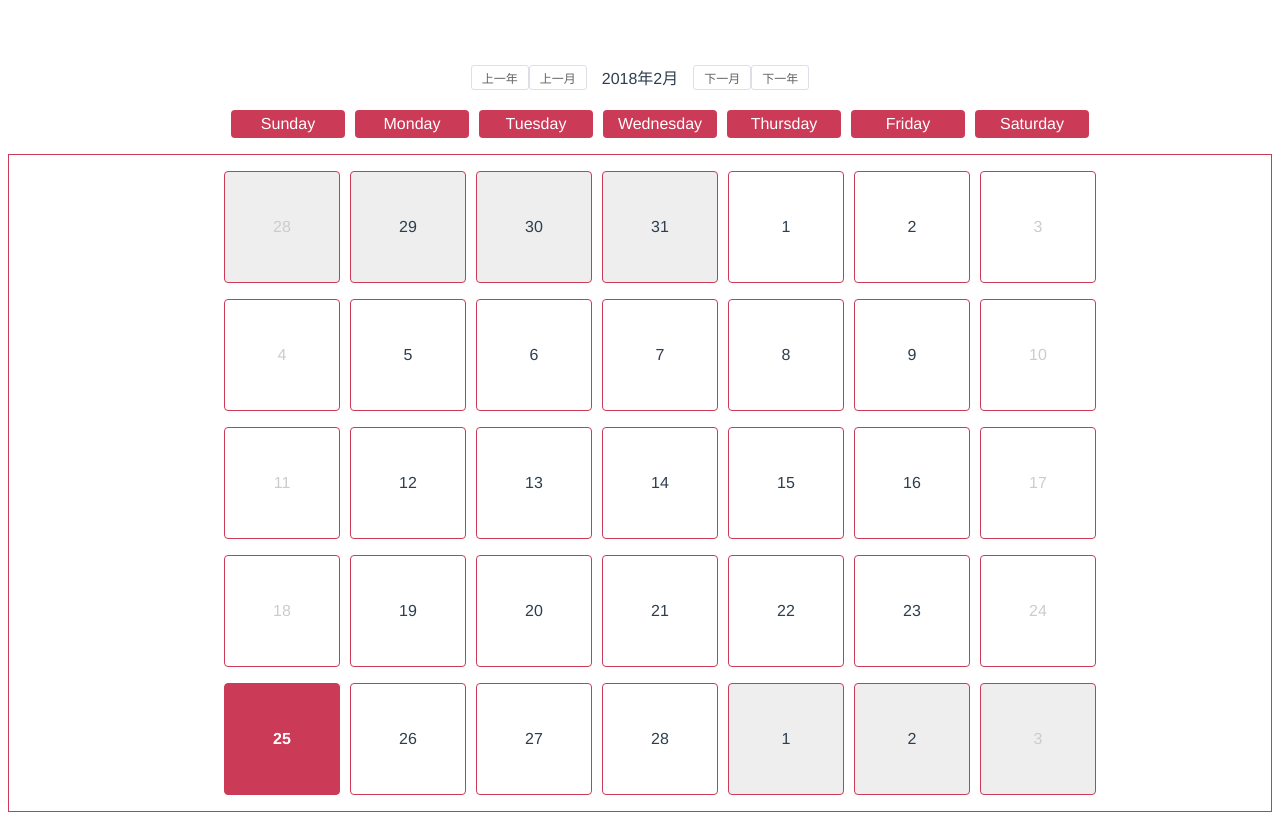
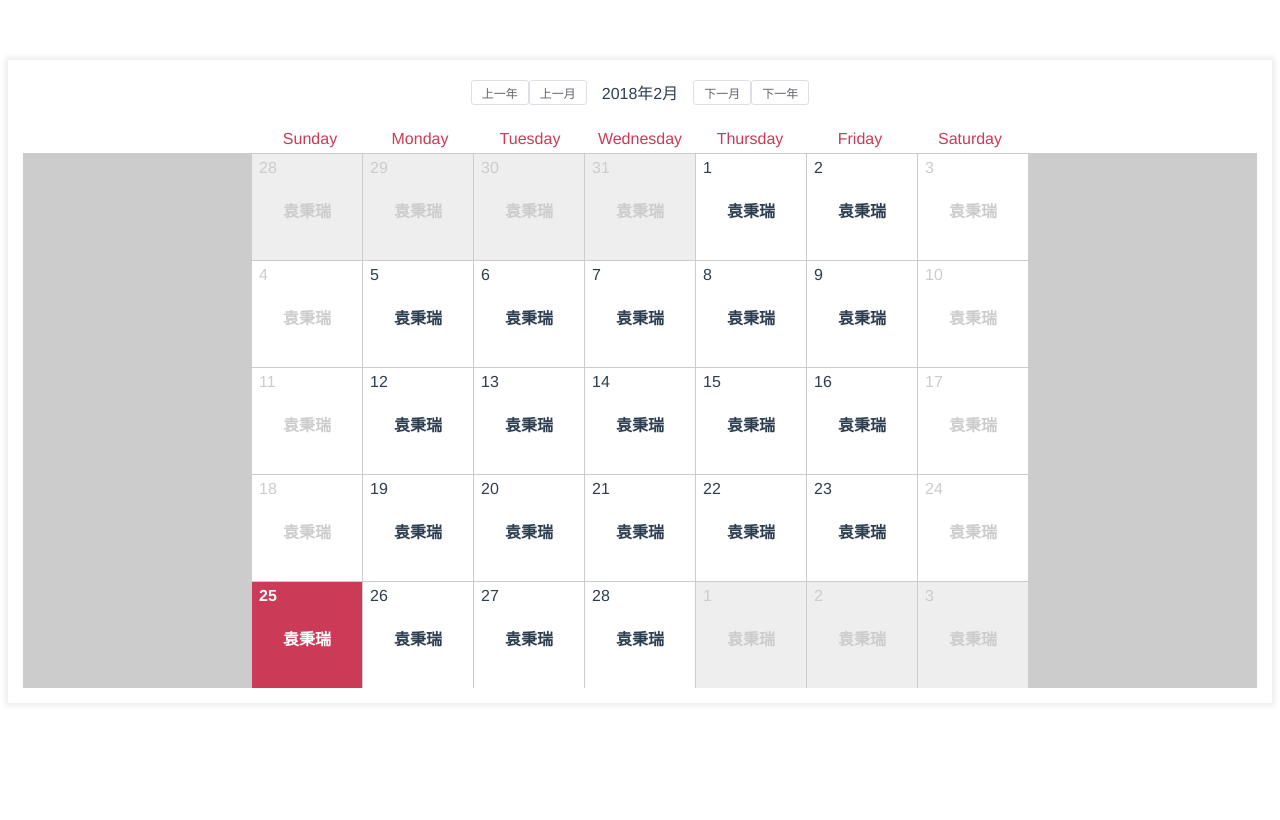
Before and after one commit to YuanBingrui/vue-event-fullcalendar, a Vue app: page / in a window 1280 px wide. Built offline with nearby package versions, Linux system fonts and the light colour scheme.

Commit message:
style adjustment

```diff
--- a/src/components/EventCalendar/BaseDayCard.vue
+++ b/src/components/EventCalendar/BaseDayCard.vue
@@ -1,8 +1,16 @@
 <template>
   <div
     class="day-card-box"
-    v-bind:class="{ 'is-cur-month': !isCurMonth, 'is-today': isToday,'is-selected': isSelected && isRealMonth && isCurMonth, 'is-selected-non-curmonth': isSelected && !isRealMonth && isCurMonth, 'is-weekday': isWeekday}"
-  >{{dayObj.monthDay}}</div>
+    v-bind:class="{ 'is-cur-month': !isCurMonth, 'is-today': isToday,'is-selected': isSelected && isRealMonth && isCurMonth, 'is-selected-non-curmonth': isSelected && !isRealMonth && isCurMonth, 'is-weekday': isWeekday}">
+    <div
+      class="day-card-box-data-view"
+    >{{dayObj.monthDay}}
+    </div>
+    <div
+      class="day-card-box-event-view">
+      <slot></slot>
+    </div>
+  </div>
 </template>
 
 <script>
@@ -39,21 +47,19 @@ export default {
 
 <style>
 .day-card-box {
-  display: flex;
-  justify-content: center;
-  align-items: center;
-  width: 100px;
-  height: 100px;
-  border: 1px #cb3a56 solid;
-  margin: 0 5px;
-  border-radius: 4px;
+  width: 6rem;
+  height: 6rem;
+  background-color: #fff;
+  margin: 0.5px 0.5px;
   padding: 5px 7px;
 }
-/*.day-card-box:hover {
-  background-color: rgba(203, 58, 86, .5);
-}*/
+.day-card-box-data-view {
+  display: flex;
+  justify-content: flex-start;
+}
 .is-cur-month {
   background-color: #eee;
+  color: #ccc;
 }
 .is-selected-non-curmonth {
   background-color: #000;
--- a/src/components/EventCalendar/EventCalendar.vue
+++ b/src/components/EventCalendar/EventCalendar.vue
@@ -18,6 +18,7 @@
             @click="selectedPresentDate(key, keyone)">
             <day-card
               :day-obj="calendarlineone">
+              <h4>袁秉瑞</h4>
             </day-card>
           </li>
         </ul>
@@ -118,7 +119,6 @@ export default {
           this.calendar.push(this.createWeekdays(perWeek, currentYear, currentMonth, monthViewStartDate))
         }
       }
-      console.log(this.calendar)
     },
     createWeekdays (perWeek, currentYear, currentMonth, monthViewStartDate) {
       let week = []
@@ -146,10 +146,24 @@ export default {
 
 <style scoped>
 .event-calendar-box {
-
+  box-shadow: 0 0 5px 3px #eee;
+  padding: 15px;
+  /*width: 90%;
+  margin: 0 auto;*/
 }
 .calendar-days-box {
-  border: 1px #cb3a56 solid;
+  /*width: 77%;
+  margin: 0 auto;*/
+  overflow:hidden;
+  white-space:nowrap;
+  background-color: #ccc;
+  box-sizing: border-box;
+  /*padding: 1px 0;*/
+}
+.weekdays-line-box {
+  margin-top: 0;
+  margin-bottom: 0;
+  padding: 0;
 }
 .weekdays-line-box li{
   display: inline-block;
--- a/src/components/EventCalendar/TheCalendarHeader.vue
+++ b/src/components/EventCalendar/TheCalendarHeader.vue
@@ -58,6 +58,8 @@ export default {
   display: flex;
   justify-content: center;
   align-items: center;
+  overflow:hidden;
+  white-space:nowrap;
 }
 .middle-show-box {
   margin: 5px 15px;
--- a/src/components/EventCalendar/TheWeekdays.vue
+++ b/src/components/EventCalendar/TheWeekdays.vue
@@ -26,14 +26,20 @@ export default {
 </script>
 
 <style>
+.weekdays-box {
+  overflow:hidden;
+  white-space:nowrap;
+}
+.weekdays-box ul {
+  margin-top: 1rem;
+  margin-bottom: 0;
+  padding: 0;
+}
 .weekdays-box ul li {
   display: inline-block;
   list-style: none;
   padding: 5px 7px;
-  width: 100px;
-  background-color: #cb3a56;
-  margin: 0 5px;
-  border-radius: 4px;
-  color: #fff;
+  width: 6rem;
+  color: #cb3a56;
 }
 </style>
```
